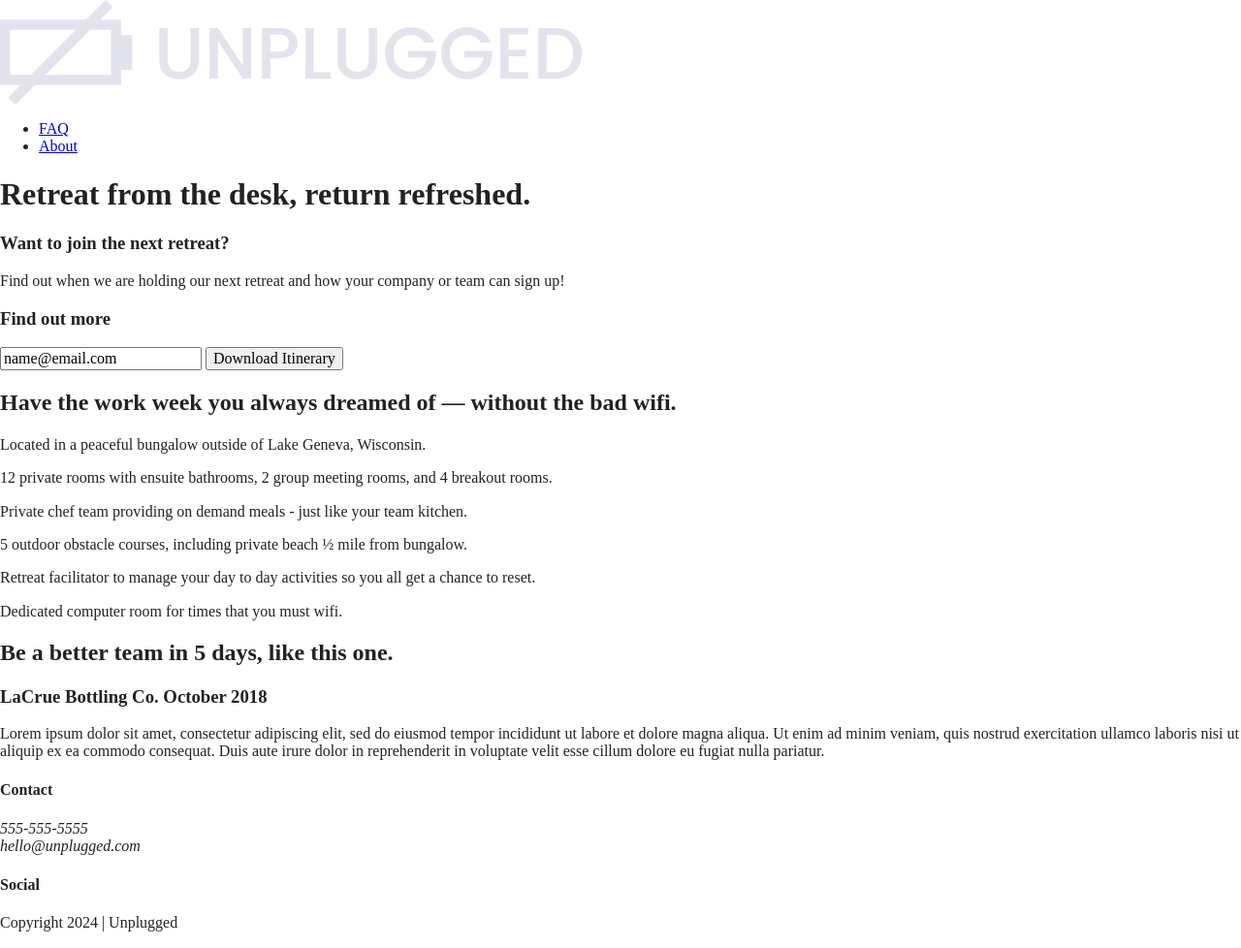
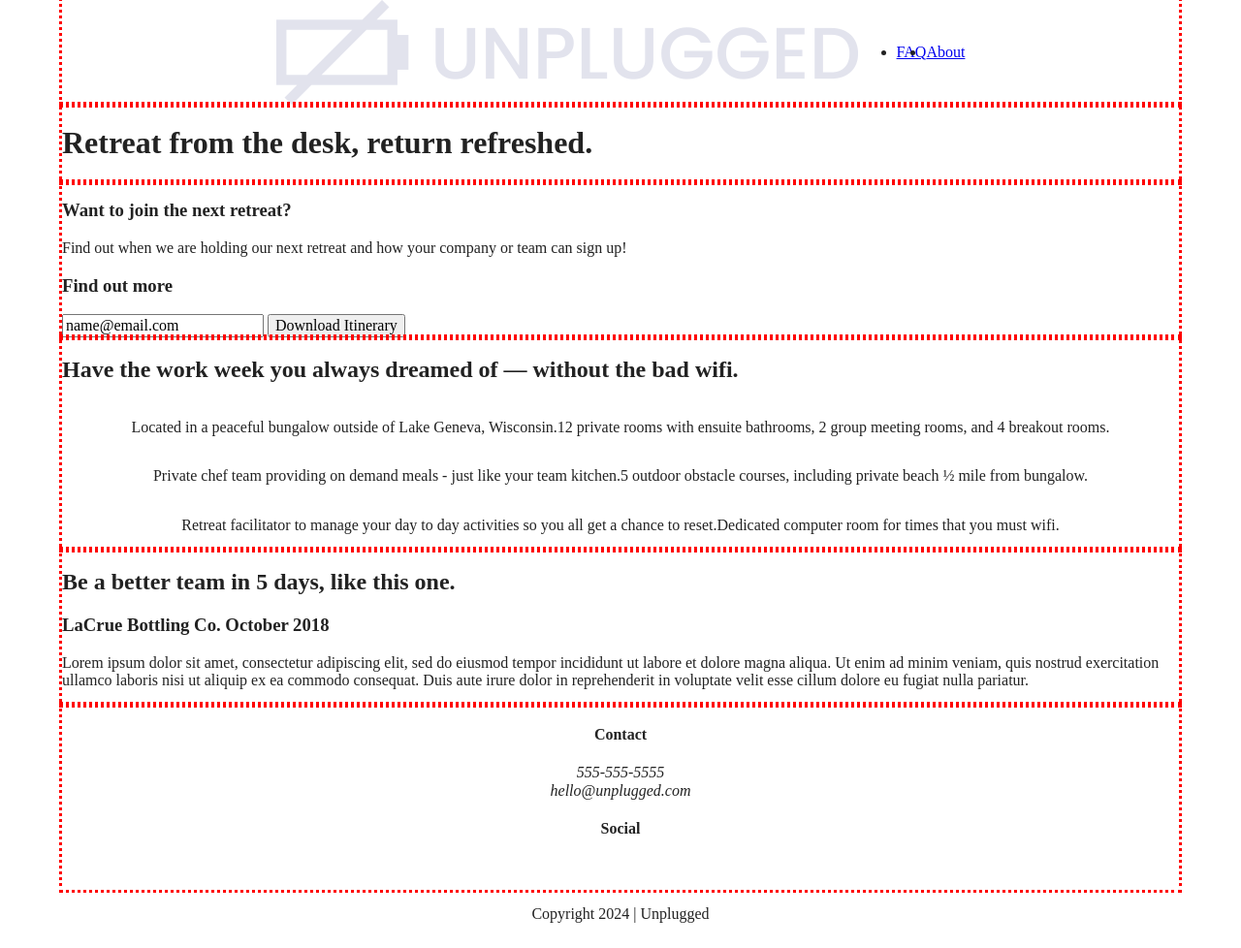
Before and after one commit to mbruce10/Unplugged-Site, a website built with Parcel: page html5-boilerplate_v8.0.0/index.html in a window 1280 px wide. Shown: the whole page at 97% size. Built offline with nearby package versions, Linux system fonts and the light colour scheme.

Commit message:
Added flex properties for layout

```diff
--- a/html5-boilerplate_v8.0.0/css/main.css
+++ b/html5-boilerplate_v8.0.0/css/main.css
@@ -86,6 +86,152 @@ textarea {
 /* ==========================================================================
    Author's custom styles
    ========================================================================== */
+.content-wrapper {
+  outline: 3px dotted red;
+  width: 90%;
+}
+/* -- Base Header - Footer Styles -- */
+
+header {
+  display: flex;
+  justify-content: center;
+}
+
+header .content-wrapper {
+  display: flex;
+  justify-content: center;
+  align-items: center;
+  flex-flow: row wrap;
+
+}
+
+.header-divider {
+
+}
+
+header nav ul {
+  display: flex;
+  justify-content: space-around;
+
+
+}
+
+footer {
+  display: flex;
+  flex-direction: column;
+  align-items: center;
+  text-align: center;
+}
+
+footer .social-icons {
+  display: flex;
+  justify-content: space-around;
+  align-items: center;
+}
+
+footer .social-icons p {
+  display: flex;
+  justify-content: center;
+  align-items: center;
+}
+
+.footer-content {
+
+}
+
+.hero-area {
+  display: flex;
+  justify-content: center;
+
+}
+
+aside {
+  display: flex;
+  justify-content: center;
+}
+
+.form-description {
+
+}
+
+.form {
+
+}
+
+.features {
+  display: flex;
+  justify-content: center;
+
+}
+
+
+.features .features-items {
+  display: flex;
+  justify-content: center;
+  align-items: flex-start;
+  flex-flow: row wrap;
+}
+
+
+.fontawesome-icon {
+
+}
+
+.features-items-description {
+
+
+}
+
+.reviews {
+  display: flex;
+  justify-content: center;
+}
+
+
+
+.contact {
+
+}
+
+.social {
+
+}
+
+.social-icons {
+
+}
+
+.copyright {
+
+}
+
+/****** About Page ******/
+
+.mission {
+  display: flex;
+  justify-content: center;
+
+}
+
+.contact-section {
+  display: flex;
+  justify-content: center;
+
+}
+
+/****** FAQ Page ******/
+
+.faq {
+  display: flex;
+  justify-content: center;
+}
+
+.faq .faq-content {
+  display: flex;
+  justify-content: center;
+  align-items: flex-start;
+  flex-flow: row wrap;
+}
 
 /* ==========================================================================
    Helper classes
--- a/html5-boilerplate_v8.0.0/index.html
+++ b/html5-boilerplate_v8.0.0/index.html
@@ -3,7 +3,7 @@
 
 <head>
   <meta charset="utf-8">
-  <title>Unplugged</title>
+  <title>Unplugged Homepage</title>
   <meta name="description" content="">
   <meta name="viewport" content="width=device-width, initial-scale=1">
 
```
Also changed, not shown: html5-boilerplate_v8.0.0/about/index.html (+1 -1 lines), html5-boilerplate_v8.0.0/faq/index.html (+1 -1 lines), unplugged-design-docs/unplugged-desktop/desktop-faq-annotated.png (deleted), unplugged-design-docs/unplugged-desktop/desktop-faq-grid.png (deleted), unplugged-design-docs/unplugged-tablet/tablet-about-annotated.png (deleted), unplugged-design-docs/unplugged-tablet/tablet-about-grid.png (deleted), unplugged-design-docs/unplugged-tablet/tablet-faq-annotated.png (deleted), unplugged-design-docs/unplugged-tablet/tablet-faq-grid.png (deleted), 10 other files.
